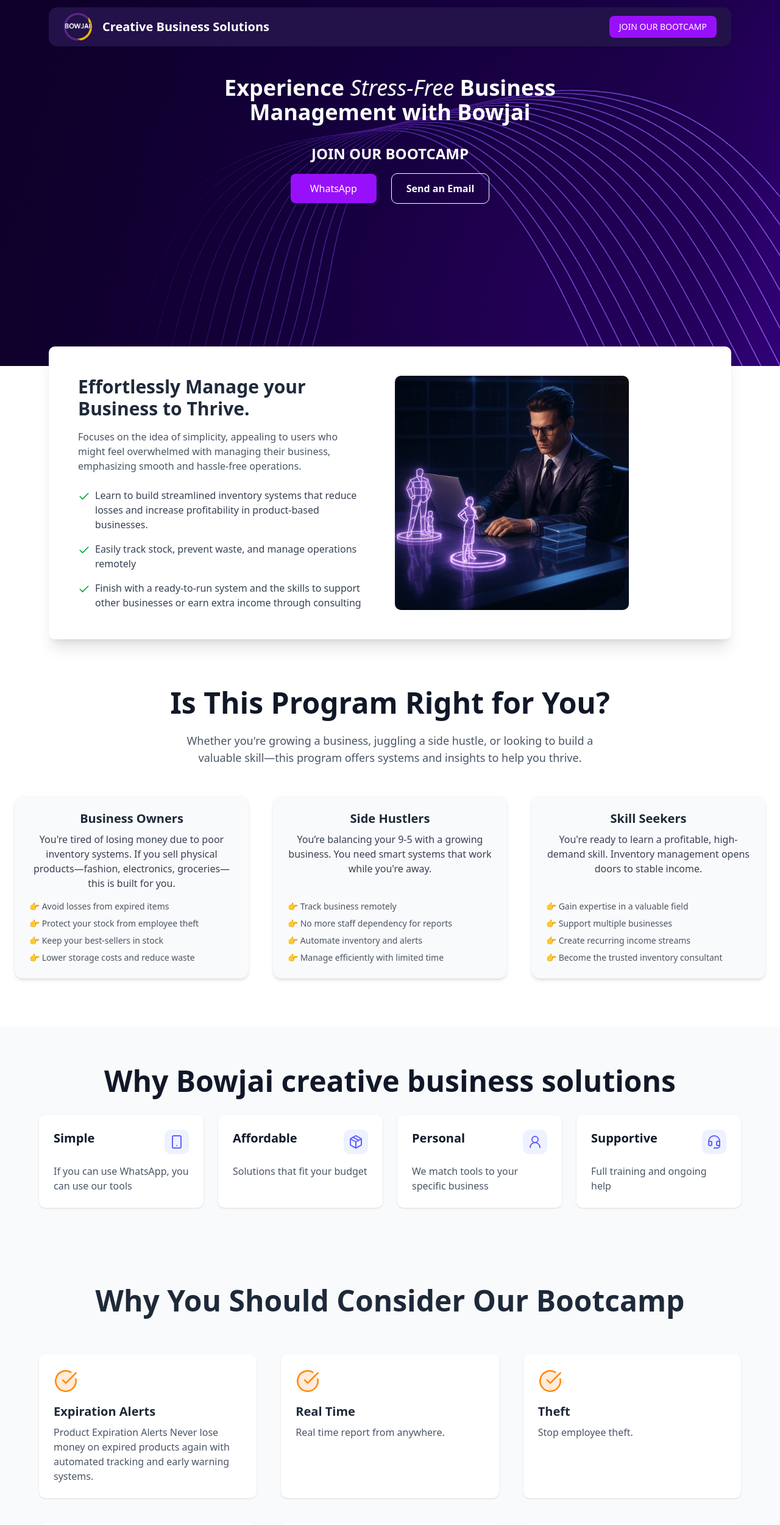
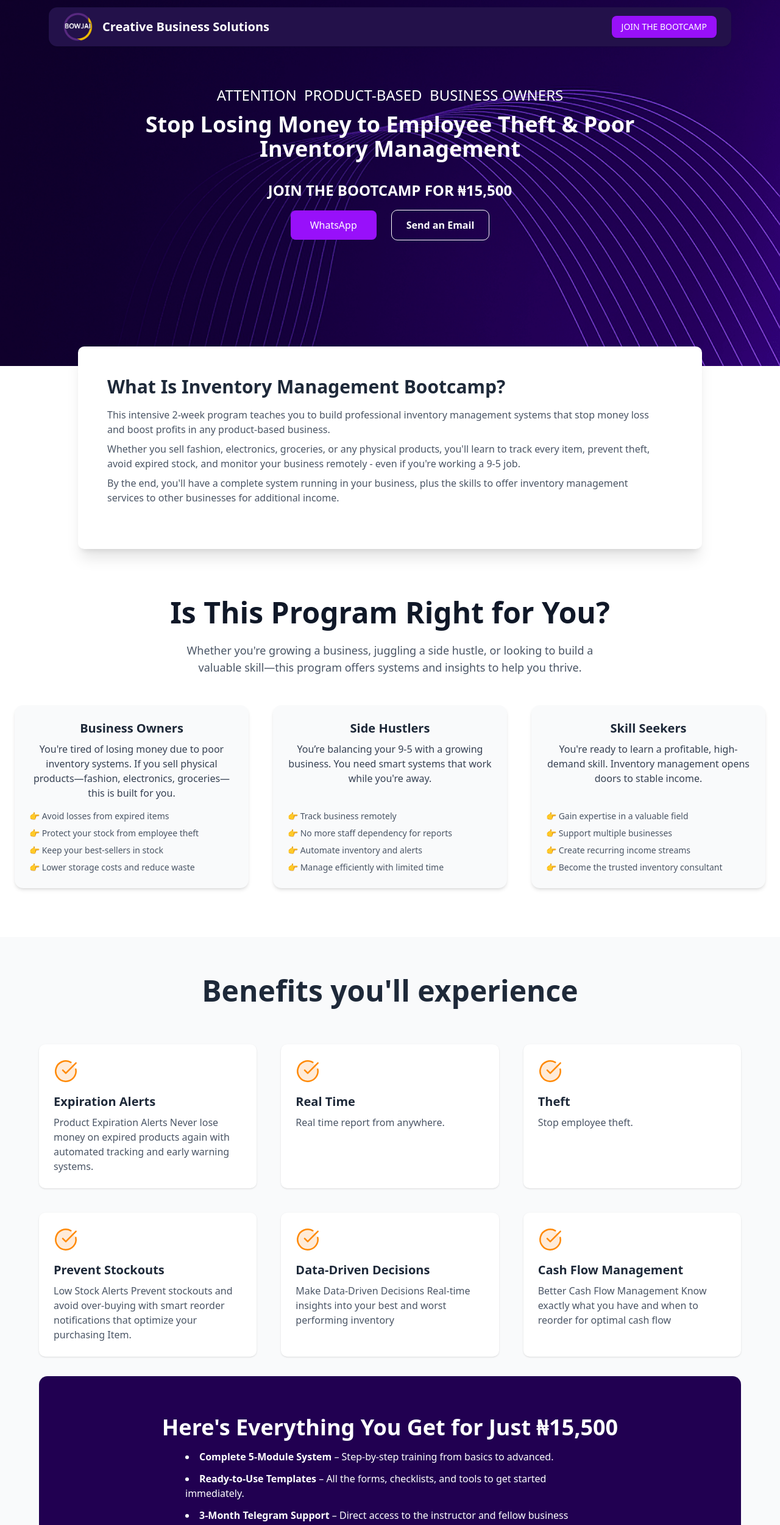
Before and after one commit to joshhumphrey02/boijai, a React (Vite) app: page / in a window 1280 px wide. Shown: the part 40-2540 px from the top of the page at 61% size. Built offline with nearby package versions, Linux system fonts and the light colour scheme.

Commit message:
updated with basic info

```diff
--- a/src/App.tsx
+++ b/src/App.tsx
@@ -1,6 +1,5 @@
 import { HeroSection } from "./components/HeroSection";
 import { FeatureSection } from "./components/FeatureSection";
-import { Features } from "./components/Features";
 import { Footer } from "./components/Footer";
 import { FAQ } from "./components/FAQ";
 import { WHY } from "./components/WHY";
@@ -8,6 +7,8 @@
 import Testimonials from "./components/Testimonials";
 import WhoIsThisFor from "./components/WhoIsThisFor";
 import { ContactCTA } from "./components/ContactCTA";
+import CourseStructure from "./components/Features";
+import BootcampStructure from "./components/BootcampStructure";
 export default function App() {
   return (
     <div className="flex flex-col w-full min-h-screen bg-white">
@@ -15,8 +16,9 @@
         <HeroSection />
         <FeatureSection />
         <WhoIsThisFor />
-        <Features />
         <WHY />
+        <CourseStructure />
+        <BootcampStructure />
         <About />
         <Testimonials />
         <FAQ />
--- /dev/null
+++ b/src/components/BootcampStructure.tsx
@@ -0,0 +1,56 @@
+export default function BootcampStructure() {
+  return (
+    <section className="w-full bg-gray-50 py-20 px-6">
+      <div className="max-w-6xl mx-auto text-center">
+        <h2 className="text-4xl md:text-5xl font-bold text-gray-900 mb-6">
+          Bootcamp Structure
+        </h2>
+        <p className="text-lg text-gray-600 max-w-3xl mx-auto mb-12">
+          This program is built for flexibility and results—combining video
+          content, live coaching, and daily support to help you master inventory
+          management.
+        </p>
+
+        <div className="grid md:grid-cols-2 lg:grid-cols-3 gap-10 text-left">
+          {[
+            {
+              title: "Pre-Recorded Video Classes",
+              description:
+                "Access on-demand tutorials covering each module with real-world examples and system walkthroughs.",
+              detail: "⏱ 1 hour per day",
+            },
+            {
+              title: "Weekly Live Sessions",
+              description:
+                "Join interactive sessions to ask questions, get feedback, and receive expert guidance every Saturday.",
+              detail: "🗓 2 hours every Saturday",
+            },
+            {
+              title: "Daily Support on Telegram",
+              description:
+                "Get your questions answered, share progress, and connect with other learners in our private support community.",
+              detail: "💬 Active daily support",
+            },
+            {
+              title: "Flexible Learning Schedule",
+              description:
+                "Study at your own pace—combine pre-recorded and live classes to fit your routine and learning style.",
+              detail: "📅 Fully self-paced",
+            },
+          ].map((item, index) => (
+            <div
+              key={index}
+              className="bg-white rounded-lg shadow-md p-6 hover:shadow-lg transition"
+            >
+              <h3 className="text-xl font-bold text-indigo-600 mb-2">
+                {item.title}
+              </h3>
+              <p className="text-gray-700 mb-3 text-sm">{item.description}</p>
+              <p className="text-gray-500 text-xs">{item.detail}</p>
+            </div>
+          ))}
+        </div>
+      </div>
+    </section>
+  );
+}
--- a/src/components/ContactCTA.tsx
+++ b/src/components/ContactCTA.tsx
@@ -1,25 +1,45 @@
 export function ContactCTA() {
   return (
-    <section className="w-full bg-purple-600 max-w-6xl mx-auto mb-8 py-16 px-6 md:rounded-xl">
+    <section className="w-full bg-[#210051] max-w-6xl mx-auto mb-8 py-16 px-6 md:rounded-xl">
       <div className="max-w-5xl mx-auto text-center text-white">
-        <h2 className="text-4xl font-bold mb-4">Let's Get You Started</h2>
-        <p className="text-lg mb-8">
-          Reach out to learn how we can help your business thrive through
-          smarter inventory systems.
+        <h2 className="text-4xl font-bold mb-4">
+          Here's Everything You Get for Just ₦15,500
+        </h2>
+        <ul className="text-left max-w-2xl mx-auto mb-8 text-white list-disc list-inside space-y-3 text-base">
+          <li>
+            <strong>Complete 5-Module System</strong> – Step-by-step training
+            from basics to advanced.
+          </li>
+          <li>
+            <strong>Ready-to-Use Templates</strong> – All the forms, checklists,
+            and tools to get started immediately.
+          </li>
+          <li>
+            <strong>3-Month Telegram Support</strong> – Direct access to the
+            instructor and fellow business owners for daily guidance.
+          </li>
+          <li>
+            <strong>Bonus Downloads</strong> – Extra resources and materials to
+            accelerate your success.
+          </li>
+        </ul>
+
+        <p className="text-xl font-semibold mb-6">
+          JOIN THE BOOTCAMP FOR ₦15,500
         </p>
-        <p className="text-lg mb-6">Join Bootcamp Via</p>
+
         <div className="flex flex-col sm:flex-row justify-center items-center gap-6">
           <a
             href="https://wa.me/2349014132309?text=Hi%20Bowjai%20Team%2C%20I%27m%20interested%20in%20joining%20the%20Bowjai%20Creative%20Bootcamp%20Program.%20Please%20send%20me%20more%20details."
             target="_blank"
             rel="noopener noreferrer"
-            className="bg-white text-indigo-600 font-semibold px-6 py-3 rounded-lg shadow hover:bg-gray-100 transition"
+            className="text-white bg-purple-600 font-semibold px-6 py-3 rounded-lg shadow hover:bg-gray-100 transition"
           >
             WhatsApp
           </a>
           <a
             href="mailto:info@bowjai.com"
-            className="bg-transparent border border-white text-white font-semibold px-6 py-3 rounded-lg hover:bg-white hover:text-indigo-600 transition"
+            className="bg-transparent border border-white text-white font-semibold px-6 py-3 rounded-lg hover:bg-white hover:text-purple-600 transition"
           >
             Send an Email
           </a>
--- a/src/components/FeatureSection.tsx
+++ b/src/components/FeatureSection.tsx
@@ -1,59 +1,30 @@
-import { CheckIcon } from "lucide-react";
 export function FeatureSection() {
   return (
     <section className="px-6 lg:px-20 -mt-5 md:-mt-8 relative z-10">
-      <div className="bg-white rounded-lg shadow-xl p-8 md:p-12 max-w-6xl mx-auto">
-        <div className="grid md:grid-cols-2 gap-4">
+      <div className="bg-white rounded-lg shadow-xl p-8 md:p-12 max-w-5xl mx-auto">
+        <div className=" gap-4">
           <div className=" pr-0 md:pr-8 mb-8 md:mb-0">
             <h2 className="text-3xl font-bold mb-4 text-gray-800">
-              Effortlessly Manage your Business to Thrive.
+              What Is Inventory Management Bootcamp?
             </h2>
-            <p className="text-gray-600 mb-6">
-              Focuses on the idea of simplicity, appealing to users who might
-              feel overwhelmed with managing their business, emphasizing smooth
-              and hassle-free operations.
+            <p className="text-gray-600 mb-6 flex flex-col gap-2">
+              <span>
+                This intensive 2-week program teaches you to build professional
+                inventory management systems that stop money loss and boost
+                profits in any product-based business.
+              </span>
+              <span>
+                Whether you sell fashion, electronics, groceries, or any
+                physical products, you'll learn to track every item, prevent
+                theft, avoid expired stock, and monitor your business remotely -
+                even if you're working a 9-5 job.
+              </span>
+              <span>
+                By the end, you'll have a complete system running in your
+                business, plus the skills to offer inventory management services
+                to other businesses for additional income.
+              </span>
             </p>
-            <div className="space-y-4">
-              <div className="flex items-start">
-                <CheckIcon
-                  className="text-green-600 mr-2 mt-1 flex-shrink-0"
-                  size={20}
-                />
-                <span className="text-gray-700">
-                  Learn to build streamlined inventory systems that reduce
-                  losses and increase profitability in product-based businesses.
-                </span>
-              </div>
-              <div className="flex items-start">
-                <CheckIcon
-                  className="text-green-600 mr-2 mt-1 flex-shrink-0"
-                  size={20}
-                />
-                <span className="text-gray-700">
-                  Easily track stock, prevent waste, and manage operations
-                  remotely
-                </span>
-              </div>
-              <div className="flex items-start">
-                <CheckIcon
-                  className="text-green-600 mr-2 mt-1 flex-shrink-0"
-                  size={20}
-                />
-                <span className="text-gray-700">
-                  Finish with a ready-to-run system and the skills to support
-                  other businesses or earn extra income through consulting
-                </span>
-              </div>
-            </div>
-          </div>
-          <div className=" hidden md:flex relative">
-            <div className="rounded-lg overflow-hidden bg-gray-900 relative h-32 md:h-full max-h-96">
-              <img
-                src="/play.png"
-                alt="Business professional using futuristic interface"
-                className="w-full h-full object-center object-cover"
-              />
-            </div>
           </div>
         </div>
       </div>
--- a/src/components/Features.tsx
+++ b/src/components/Features.tsx
@@ -1,45 +1,64 @@
-import { FeatureCard } from "./FeatureCard";
-import { Smartphone, Package, User2, Headset } from "lucide-react";
-export const Features = () => {
-  const features = [
+export default function CourseStructure() {
+  return (
+    <section className="w-full bg-white py-20 px-6">
+      <div className="max-w-6xl mx-auto text-center">
+        <h2 className="text-4xl md:text-5xl font-bold text-gray-900 mb-6">
+          What You'll Master in 5 Powerful Modules
+        </h2>
+        <p className="text-lg text-gray-600 max-w-3xl mx-auto mb-12">
+          Step-by-step training designed to take you from inventory novice to
+          confident business optimizer—with real skills and tools you can apply
+          instantly.
+        </p>
+
+        <div className="grid md:grid-cols-2 lg:grid-cols-3 gap-10 text-left">
+          {[
             {
-      title: "Simple",
-      description: "If you can use WhatsApp, you can use our tools",
-      icon: <Smartphone className="h-6 w-6 text-indigo-500" />,
+              number: "Module 1",
+              title: "Understanding Inventory the Right Way",
+              description:
+                "Stop guessing and start knowing exactly what inventory means for your business success. The perfect foundation for every entrepreneur.",
             },
             {
-      title: "Affordable",
-      description: "Solutions that fit your budget",
-      icon: <Package className="h-6 w-6 text-indigo-500" />,
+              number: "Module 2",
+              title: "Manual Inventory Skills Every Business Owner Needs",
+              description:
+                "Master practical techniques you can apply with or without tech. Build the discipline and habits that keep stock under control.",
             },
             {
-      title: "Personal",
-      description: "We match tools to your specific business",
-      icon: <User2 className="h-6 w-6 text-indigo-500" />,
+              number: "Module 3",
+              title: "Digital Tools to Manage Your Stock with Ease",
+              description:
+                "Explore low-cost apps and cloud systems to automate your inventory, get alerts, and track everything—wherever you are.",
             },
             {
-      title: "Supportive",
-      description: "Full training and ongoing help",
-      icon: <Headset className="h-6 w-6 text-indigo-500" />,
+              number: "Module 4",
+              title: "Real-Life Application, Practice & Support",
+              description:
+                "Apply your new system in your business with guided practice and personalized feedback to ensure success.",
             },
-  ];
-  return (
-    <section className="w-full py-16 px-4 md:px-8 lg:px-16 bg-gray-50">
-      <div className="max-w-7xl mx-auto">
-        <h2 className="text-4xl md:text-5xl text-center font-semibold text-gray-900 mb-4 md:mb-8">
-          Why Bowjai creative business solutions
-        </h2>
-        <div className="grid grid-cols-1 md:grid-cols-2 lg:grid-cols-4 gap-6">
-          {features.map((feature, index) => (
-            <FeatureCard
+            {
+              number: "Module 5",
+              title: "Using AI to Simplify and Speed Up Inventory Tasks",
+              description:
+                "Learn how to use artificial intelligence to track trends, prevent out-of-stock issues, and optimize performance effortlessly.",
+            },
+          ].map((mod, index) => (
+            <div
               key={index}
-              title={feature.title}
-              description={feature.description}
-              icon={feature.icon}
-            />
+              className="bg-gray-50 rounded-lg shadow-md p-6 hover:shadow-lg transition"
+            >
+              <h3 className="text-sm font-bold text-indigo-600 mb-1">
+                {mod.number}
+              </h3>
+              <h4 className="text-xl font-semibold text-gray-800 mb-2">
+                {mod.title}
+              </h4>
+              <p className="text-gray-700 text-sm">{mod.description}</p>
+            </div>
           ))}
         </div>
       </div>
     </section>
   );
-};
+}
--- a/src/components/Header.tsx
+++ b/src/components/Header.tsx
@@ -47,7 +47,7 @@
             target="_blank"
           >
             <Button className="bg-purple-600 cursor-pointer hover:bg-purple-700 text-white px-4 py-1 rounded-md">
-              JOIN OUR BOOTCAMP
+              JOIN THE BOOTCAMP
             </Button>
           </a>
         </div>
--- a/src/components/HeroSection.tsx
+++ b/src/components/HeroSection.tsx
@@ -7,14 +7,18 @@
       className="bg-cover bg-no-repeat bg-center md:bg-bottom h-[80dvh] text-white px-4 pb-20 lg:px-20 relative overflow-hidden"
     >
       <Header />
-      <div className="text-center max-w-4xl mt-12 mx-auto relative z-10">
-        <h1 className="text-3xl md:text-4xl 2xl:text-5xl font-bold mb-6">
-          Experience <span className="italic font-light">Stress-Free</span>{" "}
-          Business <br /> Management with Bowjai
+      <div className="text-center max-w-4xl mt-16 mx-auto relative z-10">
+        <h4 className="text-xl md:text-2xl mb-3 ">
+          ATTENTION  PRODUCT-BASED  BUSINESS OWNERS
+        </h4>
+        <h1 className="text-3xl md:text-4xl 2xl:text-5xl font-bold mb-4">
+          Stop Losing Money to Employee Theft & Poor Inventory Management
         </h1>
 
         <div className="flex flex-col mb-4 items-center justify-center space-y-4 sm:space-y-0 sm:space-x-4 mt-6 md:mt-8 2xl:mt-12">
-          <h3 className="text-xl md:text-2xl font-bold">JOIN OUR BOOTCAMP</h3>
+          <h3 className="text-xl md:text-2xl font-bold">
+            JOIN THE BOOTCAMP FOR ₦15,500
+          </h3>
         </div>
         <div className="flex flex-row justify-center items-center gap-6">
           <a
--- a/src/components/Testimonials.tsx
+++ b/src/components/Testimonials.tsx
@@ -3,11 +3,11 @@
     <div className="w-full bg-gray-50 py-20 px-6">
       <div className="max-w-7xl mx-auto text-center">
         <h2 className="text-4xl font-semibold text-gray-800 mb-4">
-          What Our Clients Are Saying
+          Real Results from Real Businesses
         </h2>
         <p className="text-lg text-gray-600 max-w-2xl mx-auto mb-8">
-          We take pride in delivering exceptional solutions that deliver great
-          results. But don’t just take our word for it.
+          These business owners transformed their operations with the exact
+          system you'll learn
         </p>
         <div className="grid gap-8 md:grid-cols-3 ">
           {[
--- a/src/components/WHY.tsx
+++ b/src/components/WHY.tsx
@@ -5,7 +5,7 @@
     <div className="w-full min-h-screen bg-gray-50 text-gray-800 py-16 px-4">
       <div className="max-w-6xl mx-auto">
         <h1 className="text-5xl font-bold text-center mb-16">
-          Why You Should Consider Our Bootcamp
+          Benefits you'll experience
         </h1>
         <div className="grid grid-cols-1 mb-8 md:grid-cols-3 gap-10">
           <FeatureItem
```
Lines whose indentation alone changed are shown as unchanged.
